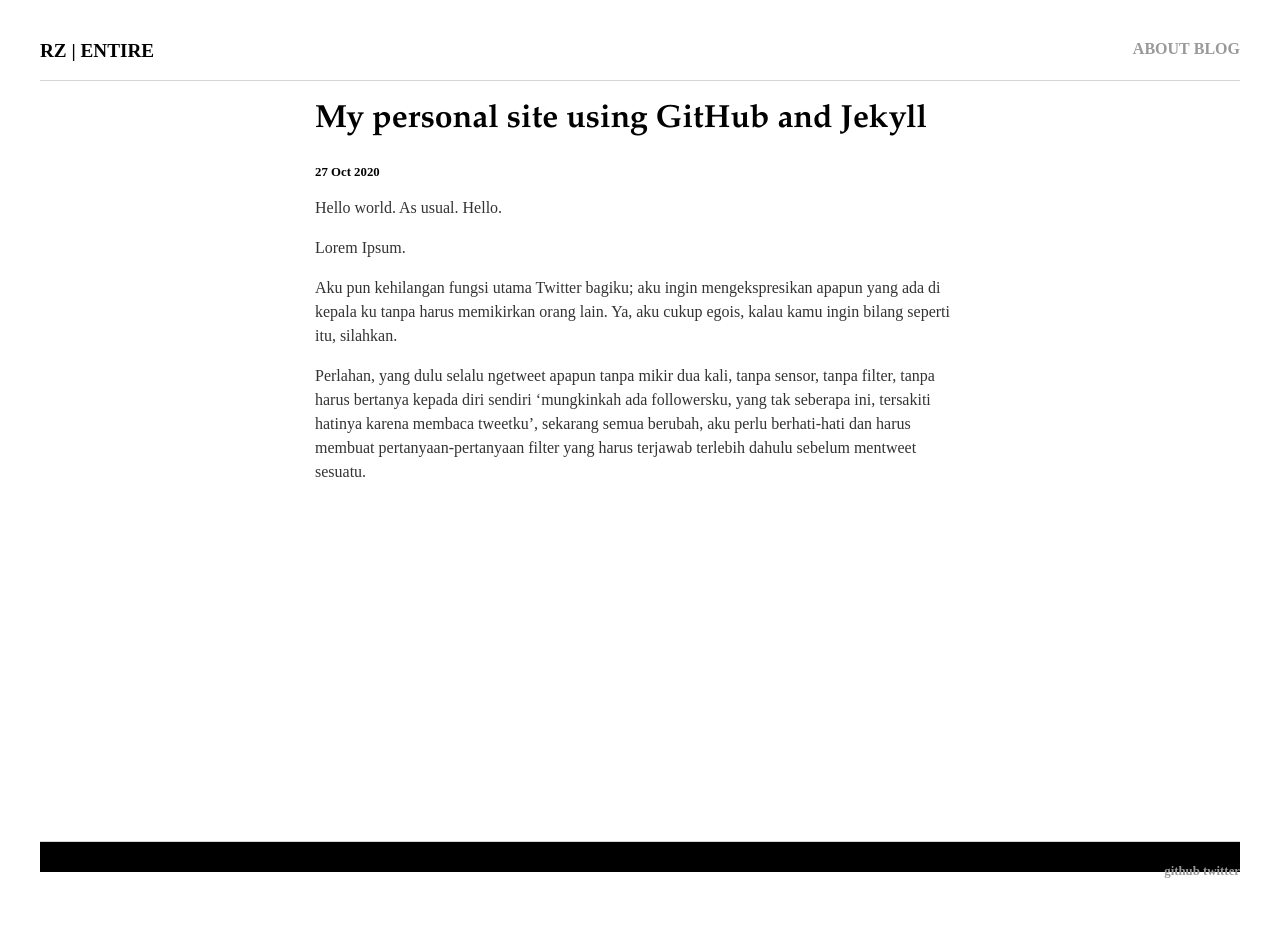
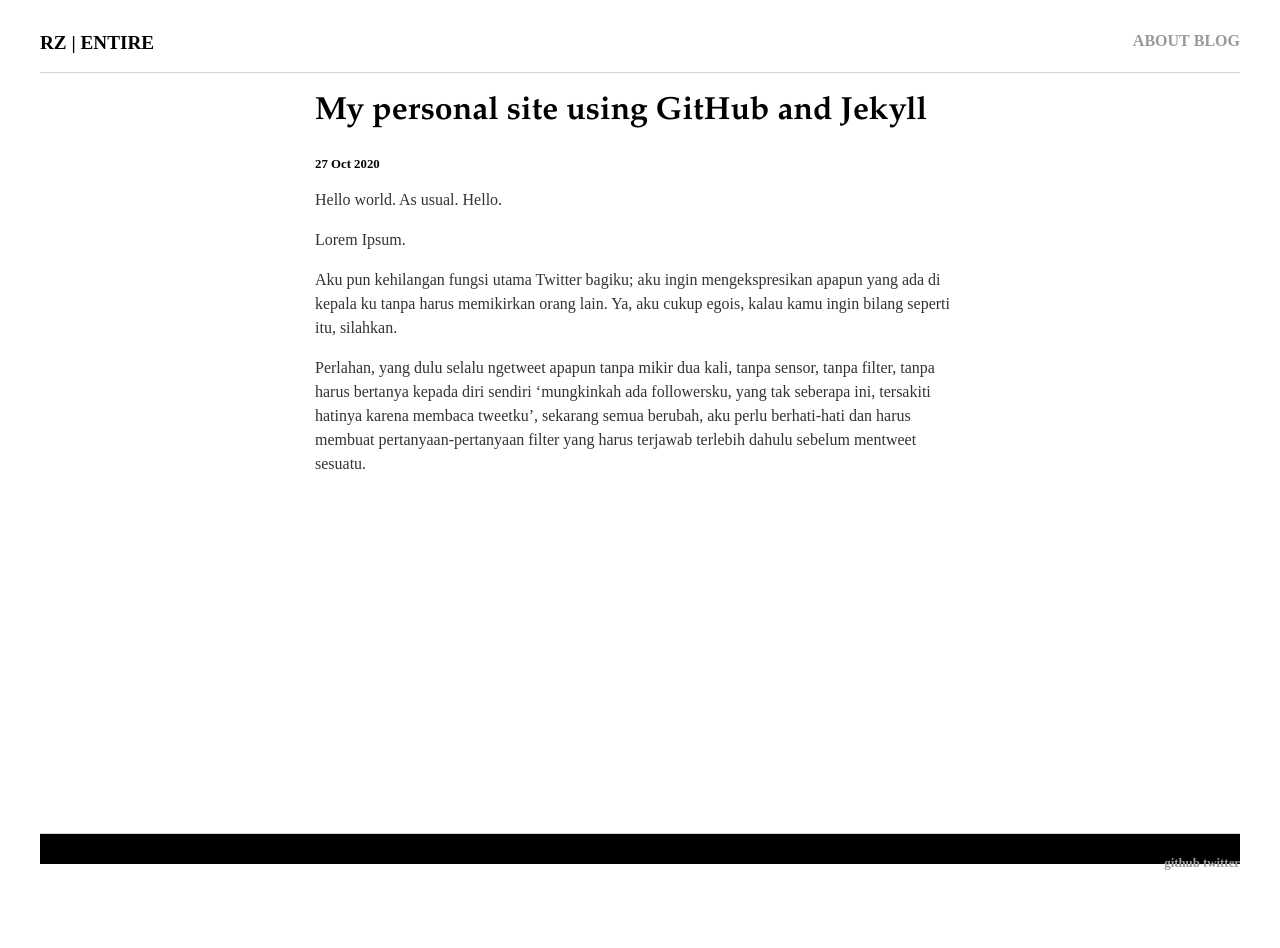
Before and after one commit to rnfitriansyah/rnfitriansyah.github.io, a Jekyll site: the page built from _posts/2020-10-27-rizki-first-site.md, in a window 1280 px wide. Built offline with Jekyll 4.4.1, drawn with Linux system fonts in a browser that asks for light colours.

Commit message:
Update responsive.css

```diff
--- a/css/responsive.css
+++ b/css/responsive.css
@@ -104,6 +104,9 @@ ul.posts li {
 
 @media screen and (min-width: 350px) {
     body{
+        min-height: 100%;
+        margin: 0;
+        padding: 0;
     }
 
     header {
```
